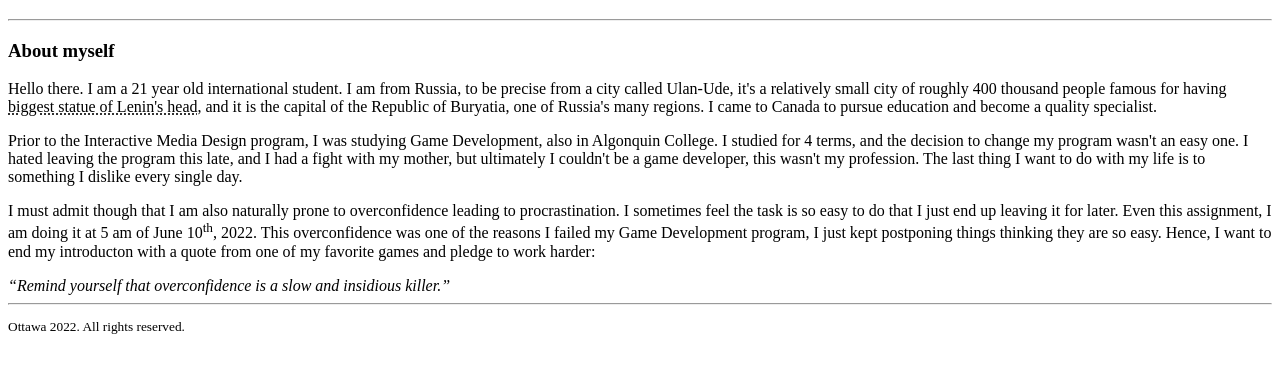
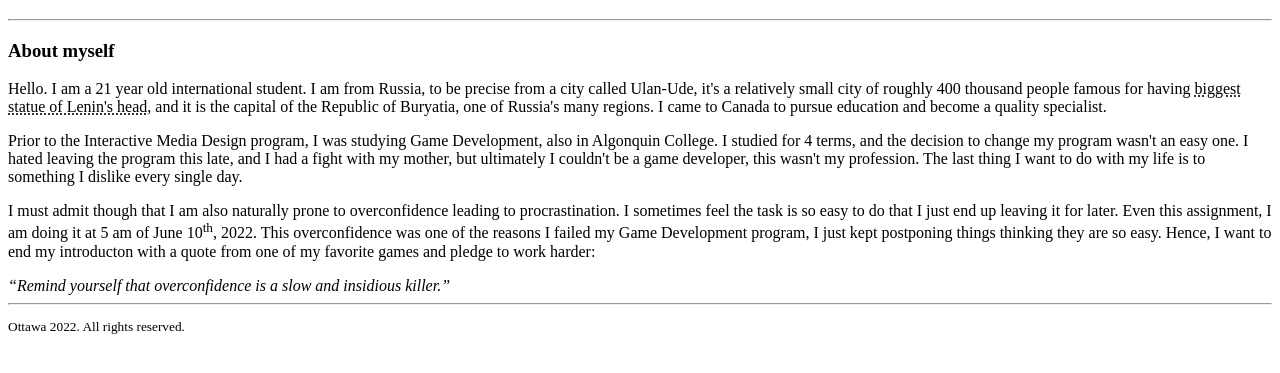
Before and after one commit to SadisticDentist78/SadisticDentist78.github.io, a plain HTML site: page index.html in a window 1280 px wide. Shown: the part 61-434 px from the top of the page. Drawn offline with Linux system fonts and the light colour scheme.

Commit message:
Commited a minor change to first paragraph

```diff
--- a/index.html
+++ b/index.html
@@ -16,7 +16,7 @@
         <h3>About myself</h3>
 
         <p>
-        Hello there. I am a 21 year old international student.
+        Hello. I am a 21 year old international student.
         I am from Russia, to be precise from a city called Ulan-Ude,
         it's a relatively small city of roughly 400 thousand people famous for having <abbr title="…">biggest statue of Lenin's head</abbr>,
         and it is the capital of the Republic of Buryatia, one of Russia's many regions.
```
